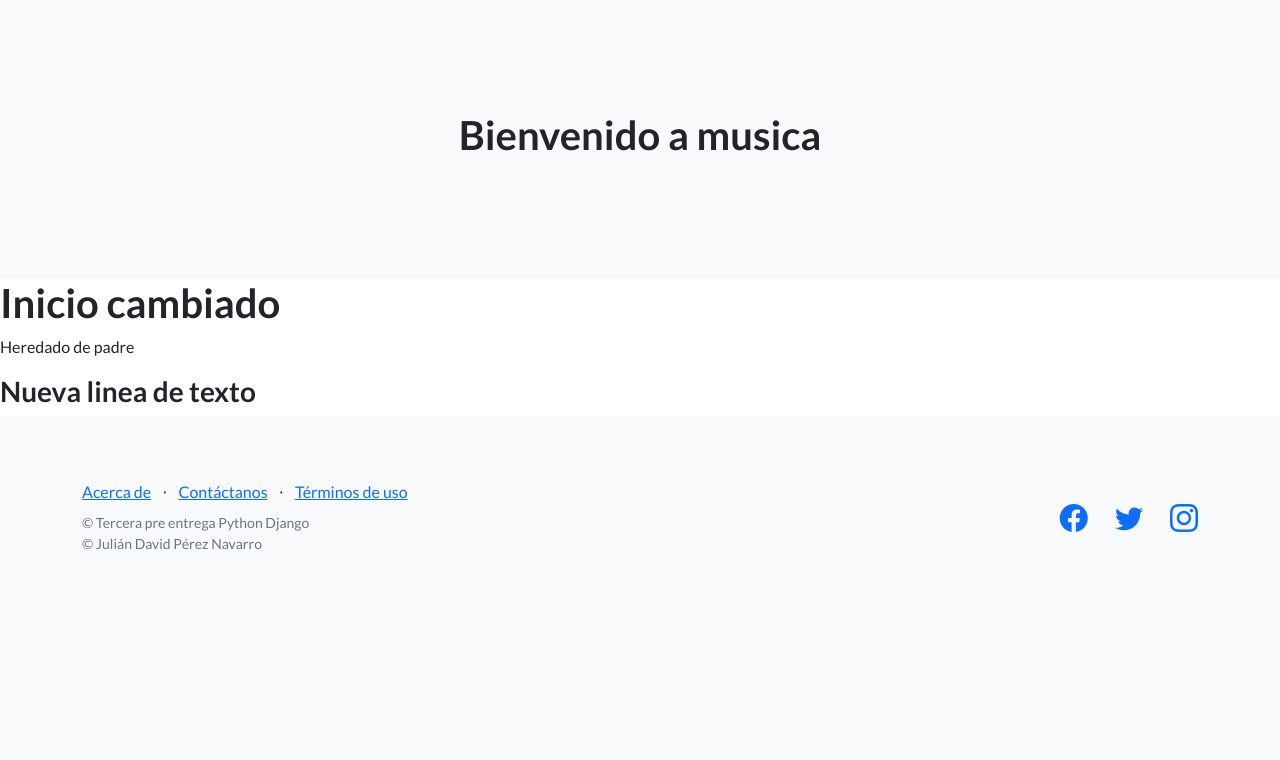
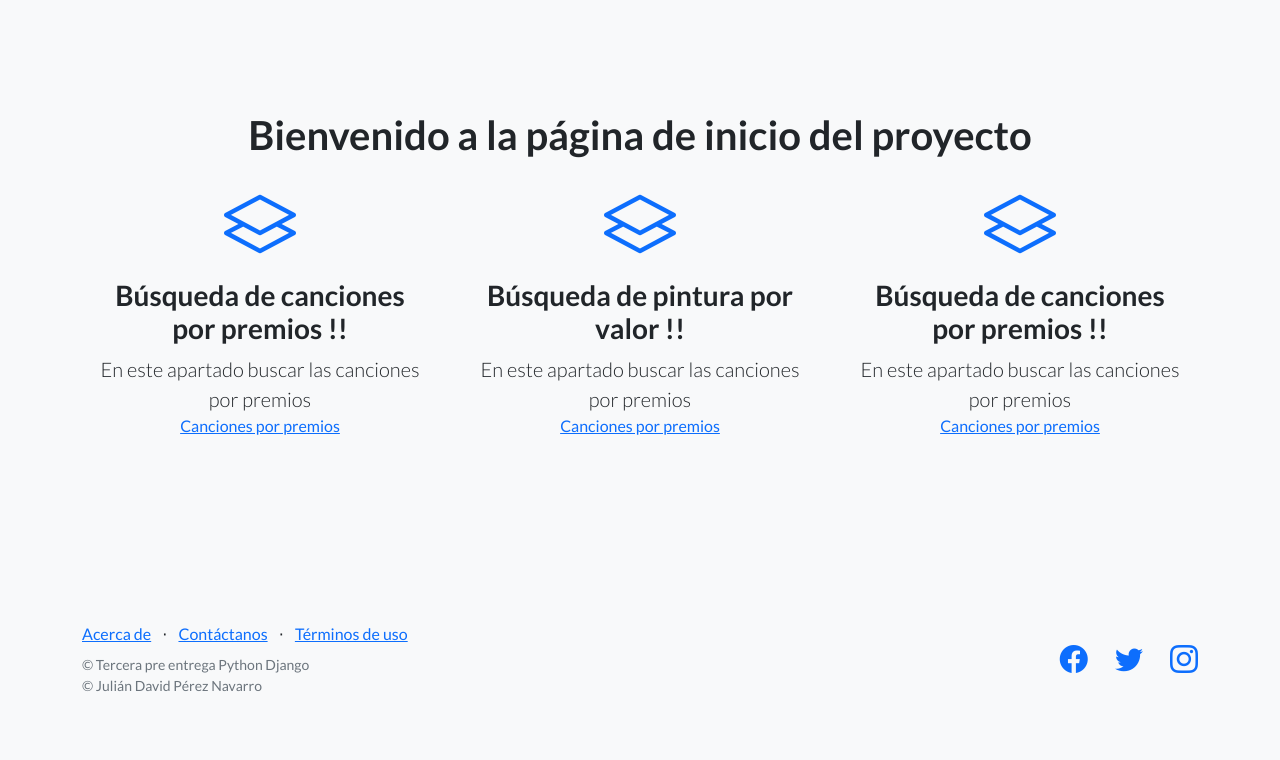
Before and after one commit to JD-PerezN/Tercera-pre-entrega-Perez, a Django app: page / in a window 1280 px wide. Shown: the part 557-1317 px from the top of the page. Before the commit the page ends 1106 px from the top, so only its background shows below. Run offline with Django 4.2, Linux system fonts and the light colour scheme; some libraries are stand-ins or nearby versions.

Commit message:
Update: forms in html and views

```diff
--- a/AppTerceraPreEntrega/templates/AppTerceraPreEntrega/inicio.html
+++ b/AppTerceraPreEntrega/templates/AppTerceraPreEntrega/inicio.html
@@ -1,11 +1,11 @@
 {% extends 'AppTerceraPreEntrega/base.html' %}
 
 {% block titulo %}
-    Musica
+    Inicio
 {% endblock titulo %}
 
 {% block header_text %}
-    Bienvenidos musica
+    Página de inicio
 {% endblock header_text %}
 
 {% block contenido %}
@@ -13,14 +13,33 @@
             <div class="container">
                 <div class="row">
                     <div class="col-lg-12">
-                        <h1>Bienvenido a musica</h1>
+                        <h1>Bienvenido a la página de inicio del proyecto</h1>
+                    </div>
+                    <div class="col-lg-4">
+                        <div class="features-icons-item mx-auto mb-5 mb-lg-0 mb-lg-2">
+                            <div class="features-icons-icon d-flex"><i class="bi-layers m-auto text-primary"></i></div>
+                            <h3>Búsqueda de canciones por premios !!</h3>
+                            <p class="lead mb-0">En este apartado buscar las canciones por premios</p>
+                            <a href="{% url 'pintura' %}">Canciones por premios</a>
+                        </div>
+                    </div>
+                    <div class="col-lg-4">
+                        <div class="features-icons-item mx-auto mb-5 mb-lg-0 mb-lg-2">
+                            <div class="features-icons-icon d-flex"><i class="bi-layers m-auto text-primary"></i></div>
+                            <h3>Búsqueda de pintura por valor !!</h3>
+                            <p class="lead mb-0">En este apartado buscar las canciones por premios</p>
+                            <a href="{% url 'musica' %}">Canciones por premios</a>
+                        </div>
+                    </div>
+                    <div class="col-lg-4">
+                        <div class="features-icons-item mx-auto mb-5 mb-lg-0 mb-lg-2">
+                            <div class="features-icons-icon d-flex"><i class="bi-layers m-auto text-primary"></i></div>
+                            <h3>Búsqueda de canciones por premios !!</h3>
+                            <p class="lead mb-0">En este apartado buscar las canciones por premios</p>
+                            <a href="{% url 'series' %}">Canciones por premios</a>
+                        </div>
                     </div>
                 </div>
             </div>
         </section>
-        <section>
-            <h1>Inicio cambiado</h1>
-            <p>Heredado de padre</p>
-            <h3>Nueva linea de texto</h3>
-        </section>
 {% endblock contenido %}
--- a/AppTerceraPreEntrega/views.py
+++ b/AppTerceraPreEntrega/views.py
@@ -8,13 +8,67 @@ def inicio(req):
     return render(req, "AppTerceraPreEntrega/inicio.html")
 
 def videojuegos(req):
-    return render(req, "AppTerceraPreEntrega/videojuegos.html")
+
+    if req.method == "POST":
+
+        videojuegos_form = forms.VideojuegosForm(req.POST)
+
+        if videojuegos_form.is_valid():
+            videojuegos_info = videojuegos_form.cleaned_data
+            nuevo_videojuego = models.Videojuegos(
+                                        videojuego=videojuegos_info["videojuego"],
+                                        consola=videojuegos_info["consola"],
+                                        genero=videojuegos_info["genero"],
+                                        coleccion=videojuegos_info["coleccion"])
+            nuevo_videojuego.save()
+            return redirect("inicio")
+
+    else:
+        videojuegos_form = forms.VideojuegosForm()
+
+    return render(req, "AppTerceraPreEntrega/videojuegos.html", {"formulario_videojuegos": videojuegos_form})
 
 def series(req):
-    return render(req, "AppTerceraPreEntrega/series.html")
+
+    if req.method == "POST":
+
+        series_form = forms.SeriesForm(req.POST)
+
+        if series_form.is_valid():
+            series_info = series_form.cleaned_data
+            nueva_series = models.Series(
+                                        serie=series_info["serie"],
+                                        lanzamiento=series_info["lanzamiento"],
+                                        plataforma=series_info["plataforma"])
+            nueva_series.save()
+            return redirect("inicio")
+
+    else:
+        series_form = forms.SeriesForm()
+
+    return render(req, "AppTerceraPreEntrega/series.html", {"formulario_series": series_form})
+
 
 def pintura(req):
-    return render(req, "AppTerceraPreEntrega/pintura.html")
+
+    if req.method == "POST":
+
+        pintura_form = forms.PinturaForm(req.POST)
+
+        if pintura_form.is_valid():
+            pintura_info = pintura_form.cleaned_data
+            nueva_pintura = models.Pintura(
+                                        pintura=pintura_info["pintura"],
+                                        autor=pintura_info["autor"],
+                                        estilo=pintura_info["estilo"],
+                                        valor=pintura_info["valor"])
+            nueva_pintura.save()
+            return redirect("inicio")
+
+    else:
+        pintura_form = forms.PinturaForm()
+
+    return render(req, "AppTerceraPreEntrega/pintura.html", {"formulario_pintura": pintura_form})
 
 def musica(req):
 
```
Also changed, not shown: AppTerceraPreEntrega/templates/AppTerceraPreEntrega/pintura.html (+27 -5 lines), AppTerceraPreEntrega/templates/AppTerceraPreEntrega/series.html (+27 -5 lines), AppTerceraPreEntrega/templates/AppTerceraPreEntrega/videojuegos.html (+27 -5 lines), AppTerceraPreEntrega/templates/AppTerceraPreEntrega/musica.html (indentation only).
